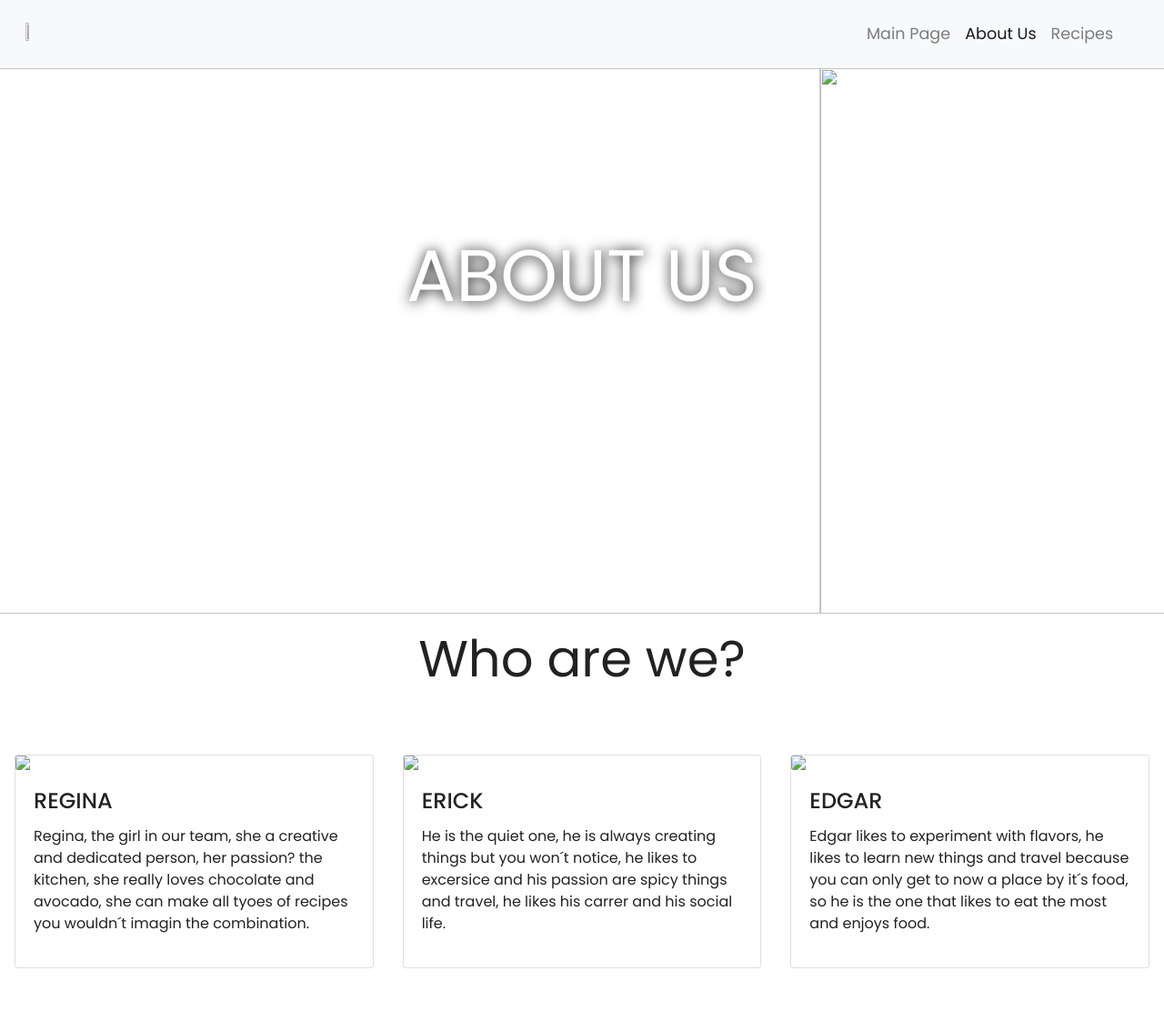
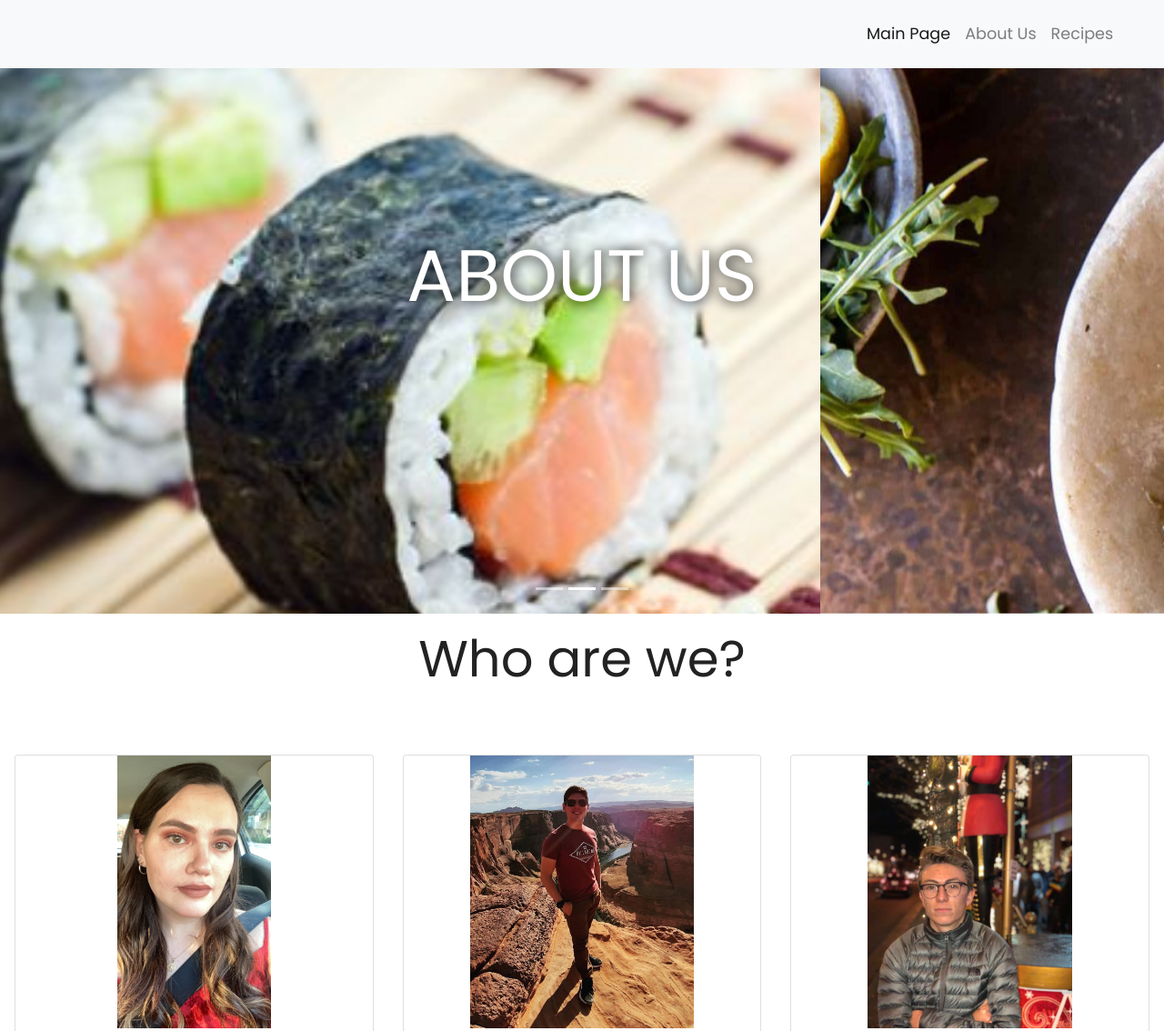
Before and after one commit to WeroVlz/BlogCocina, a website: page public/files/aboutus.html in a window 1280 px wide. Shown: the top 1134 px of the page at 91% size. Drawn offline with nearby package versions, Linux system fonts and the light colour scheme; files that its build step writes are made by us from their sources.

Commit message:
Update aboutus.html

```diff
--- a/public/files/aboutus.html
+++ b/public/files/aboutus.html
@@ -10,27 +10,26 @@
 	<script src="https://maxcdn.bootstrapcdn.com/bootstrap/4.0.0/js/bootstrap.min.js"></script>
 	<script src="https://use.fontawesome.com/releases/v5.0.8/js/all.js"></script>
 
-    <link href="css/style.css" rel="stylesheet">
+    <link href="/public/css/style.css" rel="stylesheet">
     <title>Cooking Blog</title>
 </head>
 <body>
     <!-- Navigation -->
     <nav class="navbar navbar-expand-md navbar-light bg-light sticky-top img">
         <div class="container-fluid">
-            <a class="navbar-brand" href="/files/main.html"><img src="images/logo.jpg" class="logo"></a>
             <button class="navbar-toggler" type="button" data-toggle="collapse" data-target="#navbarResponsive">
                 <span class="navbar-toggler-icon"></span>
             </button>
             <div class="collapse navbar-collapse" id="navbarResposive">
                 <ul class="navbar-nav ml-auto">
+                    <li class="nav-item active">
+                        <a class="nav-link" href="/public/files/main.html">Main Page</a>
+                    </li>
                     <li class="nav-item">
-                        <a class="nav-link" href="/files/main.html">Main Page</a>
-                    </li>
-                    <li class="nav-item active">
                         <a class="nav-link" href="#">About Us</a>
                     </li>
                     <li class="nav-item">
-                        <a class="nav-link" href="/files/recipes.html">Recipes</a>
+                        <a class="nav-link" href="/public/files/recipes.html">Recipes</a>
                     </li>
                 </ul>
             </div>
@@ -49,13 +48,13 @@
                 <h1 class="display-2">About Us</h1>
             </div>
             <div class="carousel-item active">
-                <img src="images/Sushi selber machen.jpeg" class="stretchy">
+                <img src="/public/images/Sushi selber machen.jpeg" class="stretchy">
             </div>
             <div class="carousel-item">
-                <img src="images/pesto.jpeg" class="stretchy">
+                <img src="/public/images/pesto.jpeg" class="stretchy">
             </div>
             <div class="carousel-item">
-                <img src="images/pasta.png" class="stretchy">
+                <img src="/public/images/pasta.png" class="stretchy">
             </div>
         </div>
     </div>
@@ -75,7 +74,7 @@
         <div class="row padding">
             <div class="col-md-4">
                 <div class="card">
-                    <img class="card-img card-img-top img" src="images/regina.JPG">
+                    <img class="card-img card-img-top img" src="/public/images/regina.JPG">
                     <div class="card-body">
                         <h4 class="card-title">REGINA</h4>
                         <p class="car-text">Regina, the girl in our team, she a creative and dedicated person, her passion? the kitchen, she really loves chocolate and avocado, she can make all tyoes of recipes you wouldn´t imagin the combination.</p>
@@ -85,7 +84,7 @@
             </div>
             <div class="col-md-4">
                 <div class="card">
-                    <img class="card-img card-img-top img" src="images/erick.jpeg">
+                    <img class="card-img card-img-top img" src="/public/images/erick.jpeg">
                     <div class="card-body">
                         <h4 class="card-title">ERICK</h4>
                         <p class="car-text">He is the quiet one, he is always creating things but you won´t notice, he likes to excersice and his passion are spicy things and travel, he likes his carrer and his social life.</p>
@@ -95,7 +94,7 @@
             </div>
             <div class="col-md-4">
                 <div class="card">
-                    <img class="card-img card-img-top img" src="images/edgar.jpeg">
+                    <img class="card-img card-img-top img" src="/public/images/edgar.jpeg">
                     <div class="card-body">
                         <h4 class="card-title">EDGAR</h4>
                         <p class="car-text">Edgar likes to experiment with flavors, he likes to learn new things and travel because you can only get to now a place by it´s food, so he is the one that likes to eat the most and enjoys food.</p>
```
